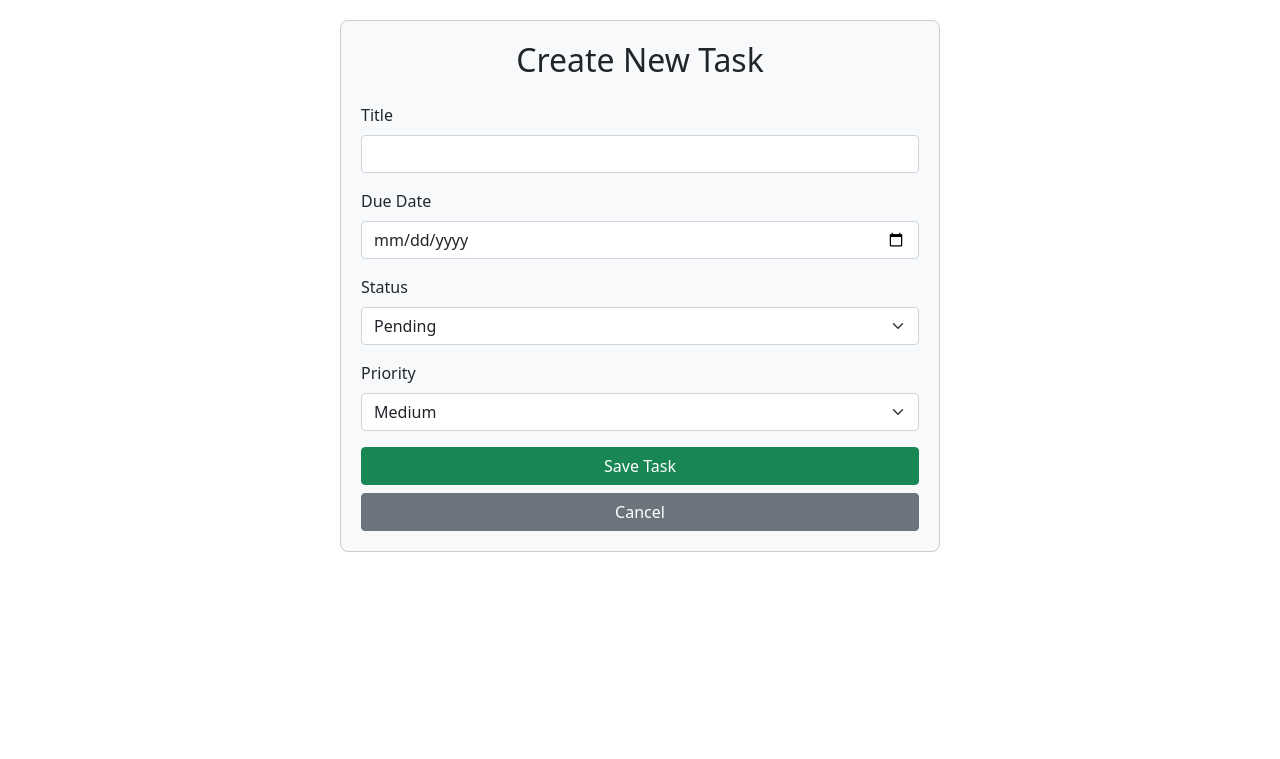
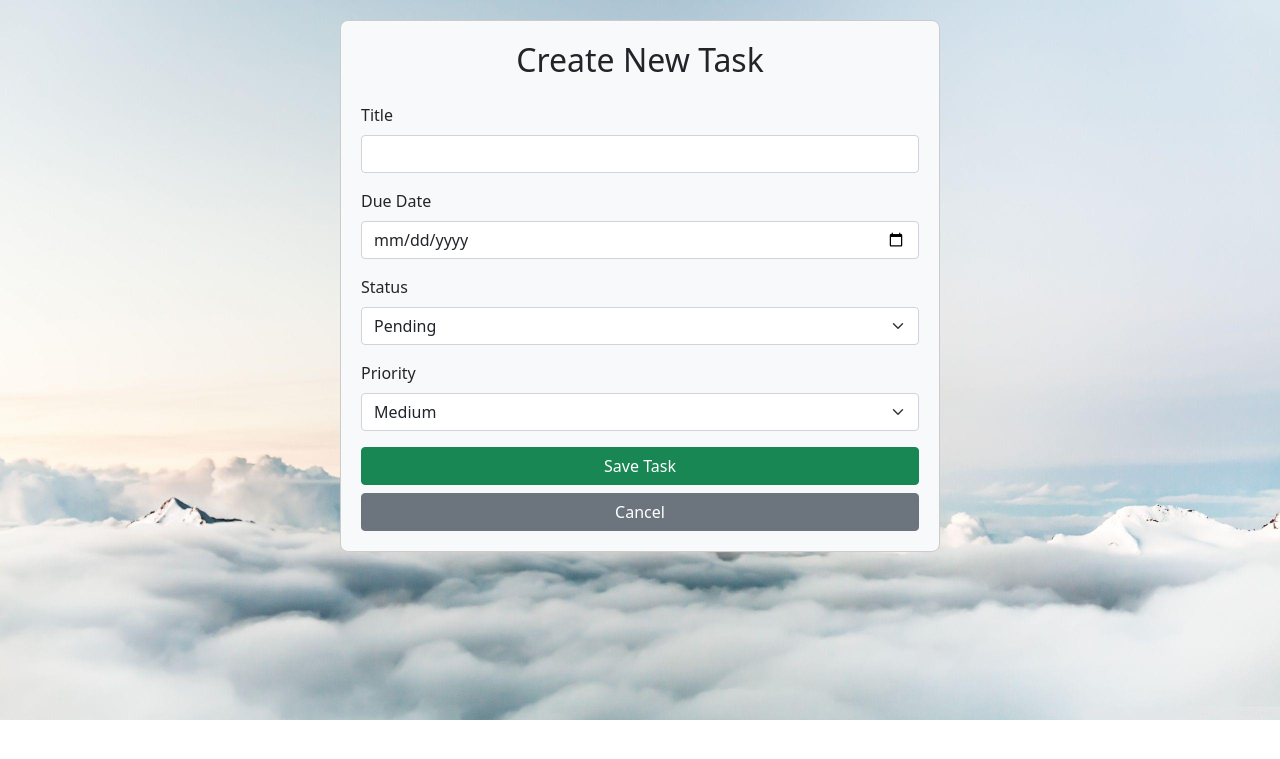
Before and after one commit to CodeWithMayank-Py/Todo-App, a Django app: page /todo/new/ in a window 1280 px wide. Shown: the top 759 px of the page. Run offline with Django 5.2, Linux system fonts and the light colour scheme.

Commit message:
Adding background image

```diff
--- a/myapp/todo/static/todo/style.css
+++ b/myapp/todo/static/todo/style.css
@@ -1,5 +1,5 @@
 body {
-    background-image: url('images/background.jpg');
+    background-image: url('images/bg.jpg');
     background-size: cover;
     background-position: fixed;
     background-repeat: no-repeat;
--- a/myapp/todo/templates/todo/task_confirm_delete.html
+++ b/myapp/todo/templates/todo/task_confirm_delete.html
@@ -1,10 +1,12 @@
 <!DOCTYPE html>
 <html lang="en">
 <head>
+    {% load static %}
     <meta charset="UTF-8">
     <meta name="viewport" content="width=device-width, initial-scale=1.0">
     <title>Confirm Delete</title>
     <link href="https://cdn.jsdelivr.net/npm/bootstrap@5.1.3/dist/css/bootstrap.min.css" rel="stylesheet">
+    <link rel="stylesheet" href="{% static 'todo/style.css' %}">
 </head>
 <body>
     <div class="container">
--- a/myapp/todo/templates/todo/task_detail.html
+++ b/myapp/todo/templates/todo/task_detail.html
@@ -1,10 +1,12 @@
 <!DOCTYPE html>
 <html lang="en">
 <head>
+    {% load static %}
     <meta charset="UTF-8">
     <meta name="viewport" content="width=device-width, initial-scale=1.0">
     <title>Task Details</title>
     <link href="https://cdn.jsdelivr.net/npm/bootstrap@5.1.3/dist/css/bootstrap.min.css" rel="stylesheet">
+    <link rel="stylesheet" href="{% static 'todo/style.css' %}">
 </head>
 <body>
     <div class="container">
--- a/myapp/todo/templates/todo/task_form.html
+++ b/myapp/todo/templates/todo/task_form.html
@@ -3,11 +3,13 @@
 <!DOCTYPE html>
 <html lang="en">
 <head>
+    {% load static %}
     <meta charset="UTF-8">
     <meta name="viewport" content="width=device-width, initial-scale=1.0">
     <title>Task Form</title>
     <!-- Bootstrap CSS for styling -->
     <link href="https://cdn.jsdelivr.net/npm/bootstrap@5.1.3/dist/css/bootstrap.min.css" rel="stylesheet">
+    <link rel="stylesheet" href="{% static 'todo/style.css' %}">
     <style>
         .form-container {
             max-width: 600px;
```
Also changed, not shown: myapp/todo/static/todo/images/background.jpg (deleted), myapp/todo/static/todo/images/bg.jpg (added).
